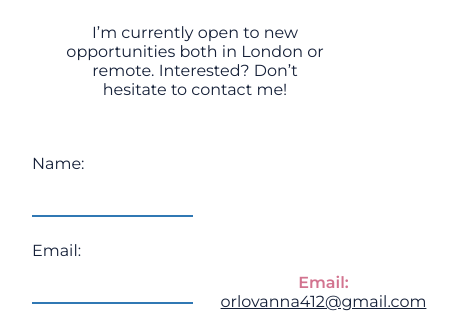
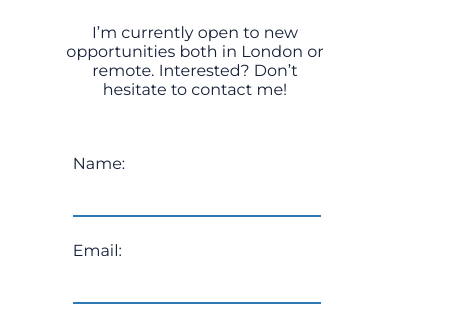
Before and after one commit to fruitsofbabylon/personal-website, a website: page index.html in a window 390 px wide. Shown: the part 3590-3915 px from the top of the page, 458 px wide, since content can reach past the window. Drawn offline with nearby package versions, Linux system fonts and the light colour scheme.

Commit message:
contact responsive

```diff
--- a/index.scss
+++ b/index.scss
@@ -640,6 +640,20 @@ footer {
         }
 
     }
+
+    .flex-container-contact {
+        flex-direction: column;
+
+
+        .left-part-contact {
+            align-items: center;
+            margin-bottom: 2rem;
+
+            .contact-form {
+                width: 75%;
+            }
+        }
+    }
 }
 
 @media screen and (max-width: 670px) {
```
Also changed, not shown: index.css.
